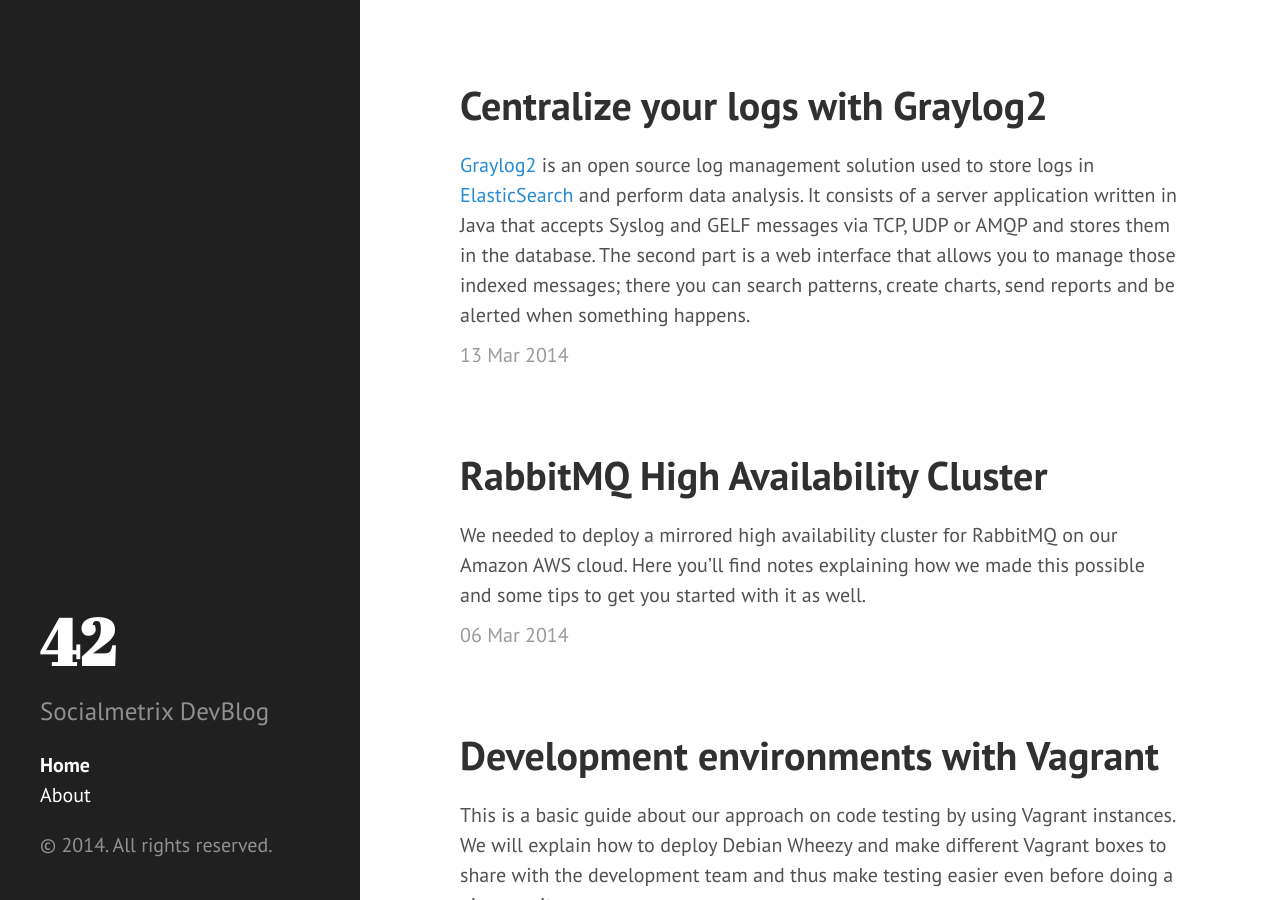
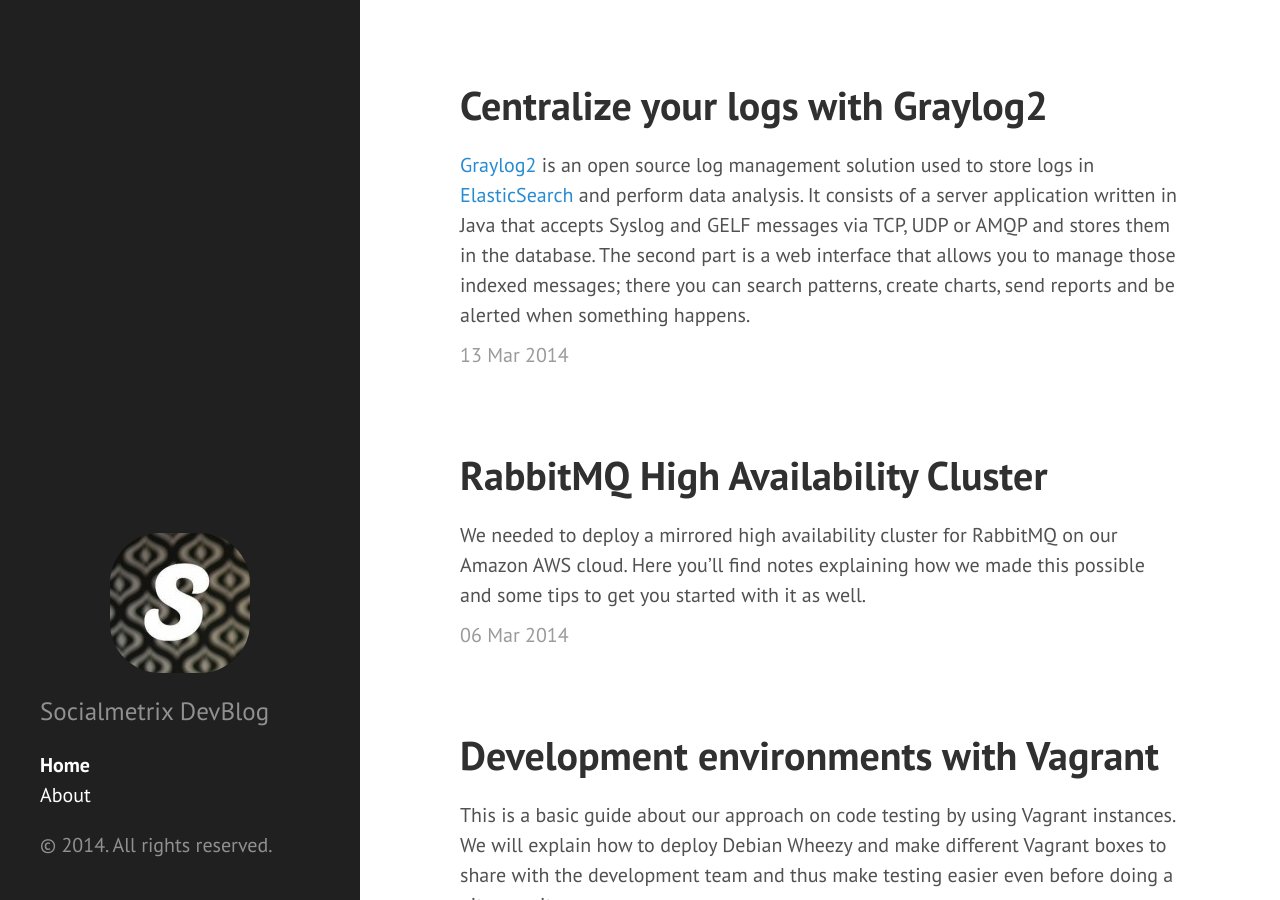
Before and after one commit to socialmetrix/socialmetrix.github.io, a Jekyll site: the page built from index.html, in a window 1280 px wide and 900 px high. Built offline with Jekyll 4.4.1, drawn with Linux system fonts in a browser that asks for light colours; Markdown is read by kramdown in place of the engine named in the settings; the list of posts is cut into pages by our own code.

Commit message:
fixing logo and css

```diff
--- a/_includes/sidebar.html
+++ b/_includes/sidebar.html
@@ -1,7 +1,9 @@
 <div class="sidebar">
   <div class="container sidebar-sticky">
+    <div align="center">
+      <img src="/public/logo.jpeg" style="border-radius: 50px;" />
+    </div>
     <div class="sidebar-about">
-      <h1>{{ site.title }}</h1>
       <p class="lead">{{ site.description }}</p>
     </div>
 
```
Also changed, not shown: public/logo.jpeg (added).
